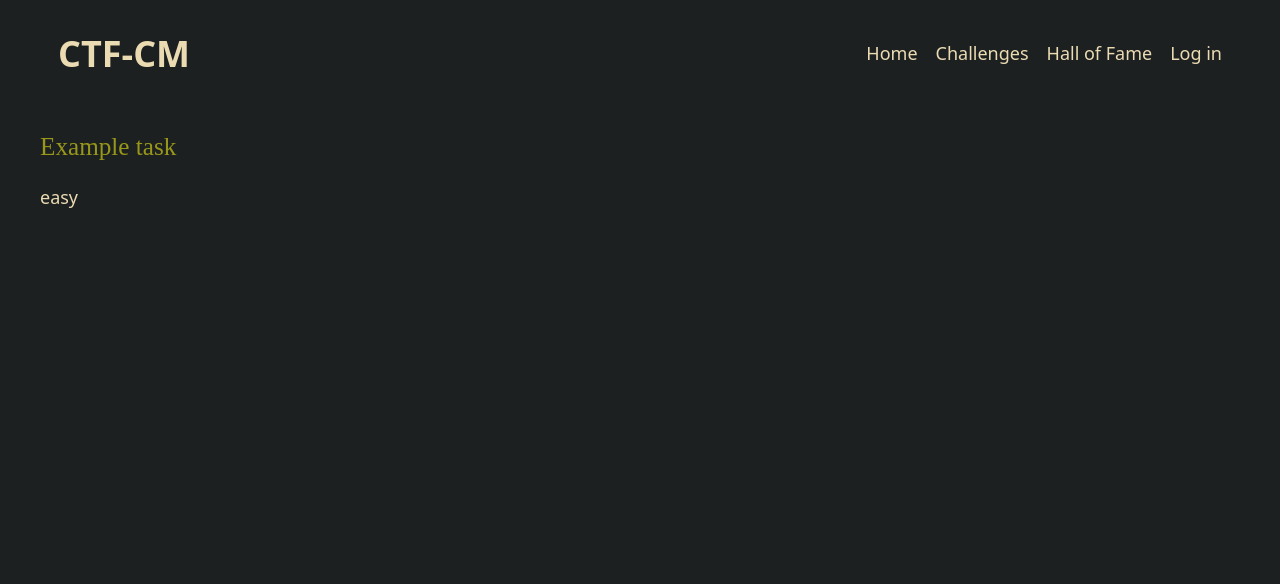
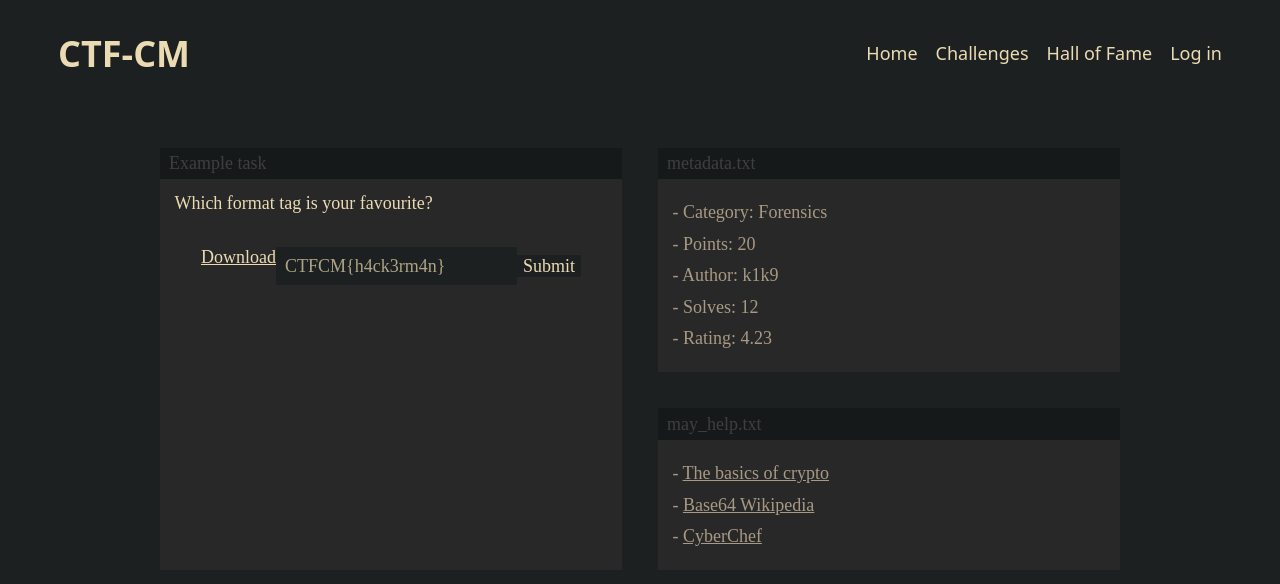
Before and after one commit to k1k9/ctf-platform, a Vue app in the folder frontend/: page /tasks/1 in a window 1280 px wide. Shown: the top 584 px of the page. Built offline with nearby package versions, Linux system fonts and the light colour scheme; a small style sheet from the web is missing.

Commit message:
Testing TaskDetailView

```diff
--- a/frontend/src/assets/_variables.scss
+++ b/frontend/src/assets/_variables.scss
@@ -1,5 +1,6 @@
 $background: #1d2021;
 $background-alt: #282828;
+$background-alt2: #16191a;
 $foreground: #ebdbb2;
 $red: #cc241d;
 $green: #98971a;
--- a/frontend/src/views/TaskDetailView.vue
+++ b/frontend/src/views/TaskDetailView.vue
@@ -1,16 +1,18 @@
 <script>
-export default{
-    data(){
-        return{
-            task:{
-                "id":1,
+export default {
+    data() {
+        return {
+            task: {
+                "id": 1,
                 "title": "Example task",
                 "level": "easy",
                 "category": "Forensics",
                 "points": 20,
                 "author": "k1k9",
                 "solves": 12,
-                "rating": 4.23
+                "rating": 4.23,
+                "content": "Which format tag is your favourite?",
+                "file":"Riga.zip"
             }
         }
     }
@@ -18,9 +20,160 @@ export default{
 </script>
 <template>
     <article>
-        <header>
-            <h3>{{ this.task.title }}</h3>
-            <span class="category" :class="this.task.level">{{this.task.level}}</span>
-        </header>
+        <main>
+            <div class="header">
+                <p>{{ this.task.title }}</p>
+            </div>
+
+            <div class="content">
+                {{ this.task.content }}
+            </div>
+
+            <div class="footer">
+                <div v-if="this.task.file" class="download_file">
+                    <a :href="'/public/' + this.task.file">Download</a>
+                </div>
+
+                <div class="entry_flag">
+                    <input type="text" placeholder="CTFCM{h4ck3rm4n}">
+                    <input type="submit" value="Submit">
+                </div>
+            </div>
+        </main>
+
+        <aside>
+            <div class="metadata">
+                <div class="heading">
+                    <p>metadata.txt</p>
+                </div>
+                <ul class="content">
+                    <li>- Category: {{ this.task.category }}</li>
+                    <li>- Points: {{ this.task.points }}</li>
+                    <li>- Author: {{ this.task.author }}</li>
+                    <li>- Solves: {{ this.task.solves }}</li>
+                    <li>- Rating: {{ this.task.rating }}</li>
+                </ul>
+            </div>
+
+            <div class="solutions">
+                <div class="heading">
+                    <p>may_help.txt</p>
+                </div>
+                <ul class="content">
+                    <li>- <a href="#">The basics of crypto</a></li>
+                    <li>- <a href="#">Base64 Wikipedia</a></li>
+                    <li>- <a href="#">CyberChef</a></li>
+                </ul>
+            </div>
+        </aside>
     </article>
 </template>
+
+<style lang="scss" scoped>
+@import '../assets/variables';
+
+article {
+    width: 80%;
+    margin: 0 auto;
+    display: grid;
+    box-sizing: border-box;
+    margin-top: 5vh;
+    gap: 2rem;
+    font-family: "Hack";
+
+    main {
+        box-sizing: border-box;
+        background-color: $background-alt;
+        padding-bottom: 0.8rem;
+
+        .header{
+            width: 100%;
+            background: $background-alt2;
+            color: #3f3f3f;
+            padding: .3rem .5rem;
+            box-sizing: border-box;
+            p{
+                margin: 0;
+            }
+        }
+        .content{
+            padding: 0.8rem;
+        }
+        .footer {
+            display: flex;
+            justify-content: center;
+            margin-top: 1rem;
+            width: 100%;
+
+            input[type=text] {
+                background: $background;
+                color: $foreground;
+                border: none;
+                padding: .5rem;
+
+                &::placeholder {
+                    opacity: 0.7;
+                    color: $foreground;
+                }
+            }
+
+            input[type=submit] {
+                background: $background;
+                border: none;
+                color: $foreground;
+            }
+        }
+    }
+
+    aside {
+        display: grid;
+        box-sizing: border-box;
+
+        .metadata,
+        .solutions {
+            box-sizing: border-box;
+            background-color: $background-alt;
+
+            .heading {
+                width: 100%;
+                background: $background-alt2;
+                color: #3f3f3f;
+                padding: .3rem .5rem;
+                box-sizing: border-box;
+
+                p {
+                    margin: 0;
+                }
+            }
+
+            ul.content {
+                width: 100%;
+                box-sizing: border-box;
+                list-style: none;
+                padding: 0 .8rem;
+                color: $gray;
+
+                a {
+                    color: $gray;
+                }
+
+                li {
+                    padding: .3rem 0 .3rem 0;
+                }
+            }
+
+        }
+    }
+}
+
+@media (min-width: 993px)  {
+    article{
+        grid-template-columns: repeat(2, 1fr);
+
+            aside{
+            gap: 2rem;
+        }
+    }
+}
+
+</style>
```
Also changed, not shown: 1 other file (tests, documents, lock files or other folders).
